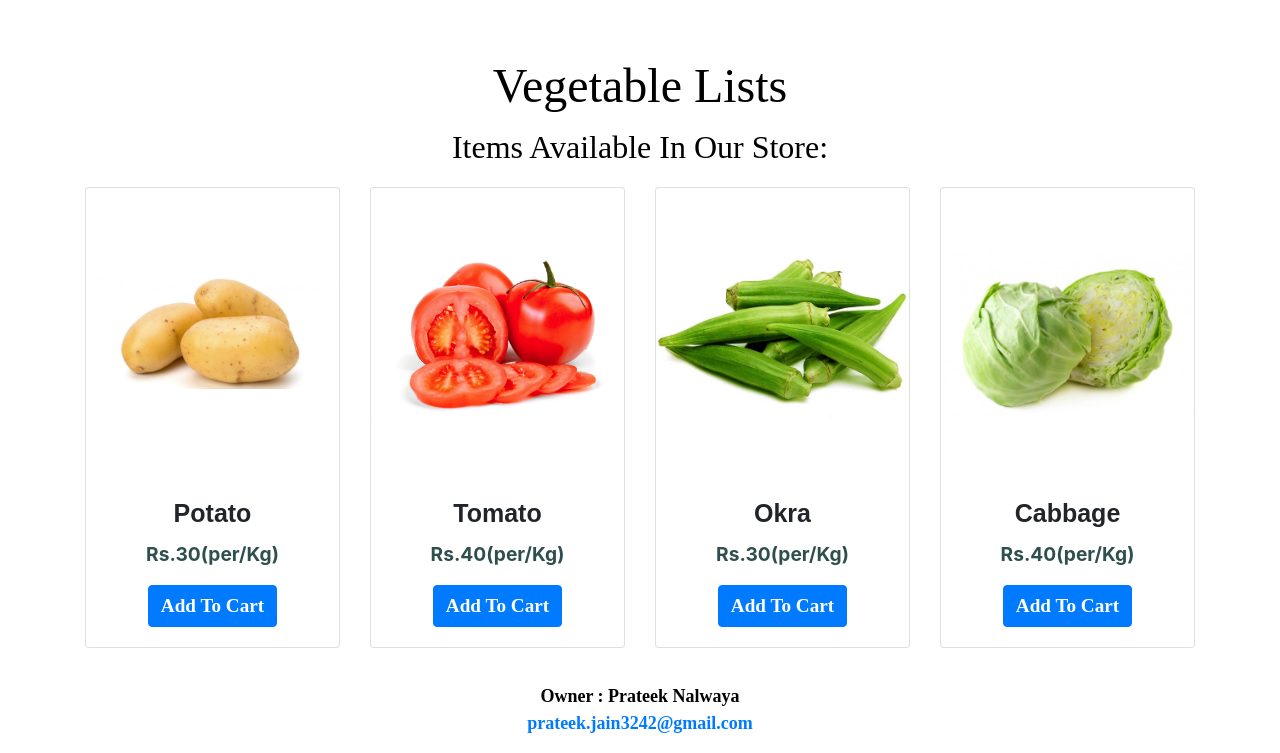
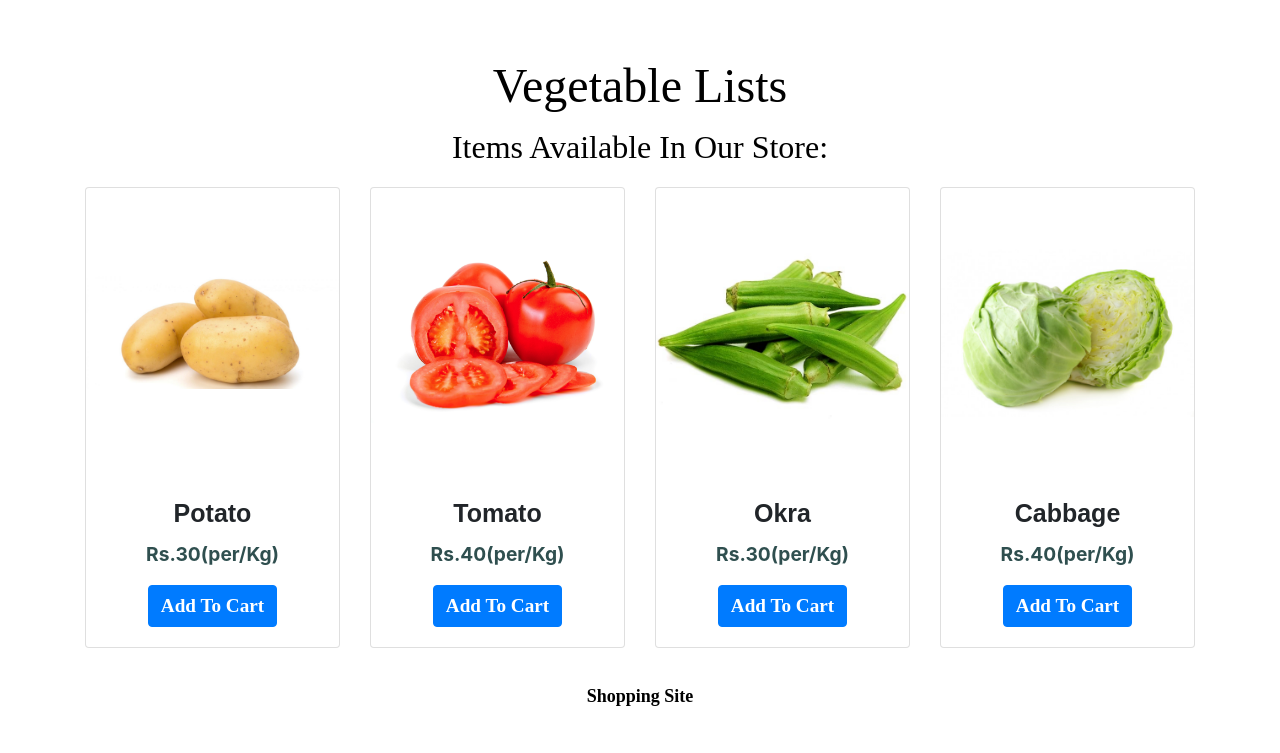
Before and after one commit to Prateek3242/ecommerce, a plain HTML site: page index.html in a window 1280 px wide. Shown: the part 2141-2894 px from the top of the page. After the commit the page ends 2867 px from the top, so only its background shows below. Drawn offline with nearby package versions, Linux system fonts and the light colour scheme.

Commit message:
ecommerce shopping demo

```diff
--- a/index.html
+++ b/index.html
@@ -160,8 +160,7 @@
       </div>
       <!-- footer -->
       <footer>
-        <p class="contact">Owner : Prateek Nalwaya<br>
-        <a href="prateek.jain3242@gmail.com">prateek.jain3242@gmail.com</a></p>
+        <p class="contact">Shopping Site<br>
       </footer>
 
       <script src="https://checkout.razorpay.com/v1/checkout.js"></script>
```
